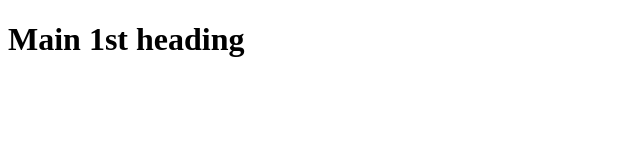
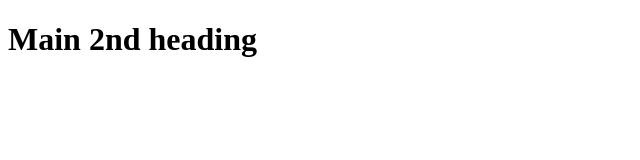
Before and after one commit to mohdirfan070/delta-2, a plain HTML site: page index.html in a window 1280 px wide. Shown: the whole page, without its empty margins (0-640 px from the left). Drawn offline with Linux system fonts and the light colour scheme.

Commit message:
This is Seond commit in main

```diff
--- a/index.html
+++ b/index.html
@@ -6,6 +6,6 @@
     <title>Delta-2</title>
 </head>
 <body>
-    <h1>Main 1st heading</h1>
+    <h1>Main 2nd heading</h1>
 </body>
 </html>
```
Also changed, not shown: 1 other file.
